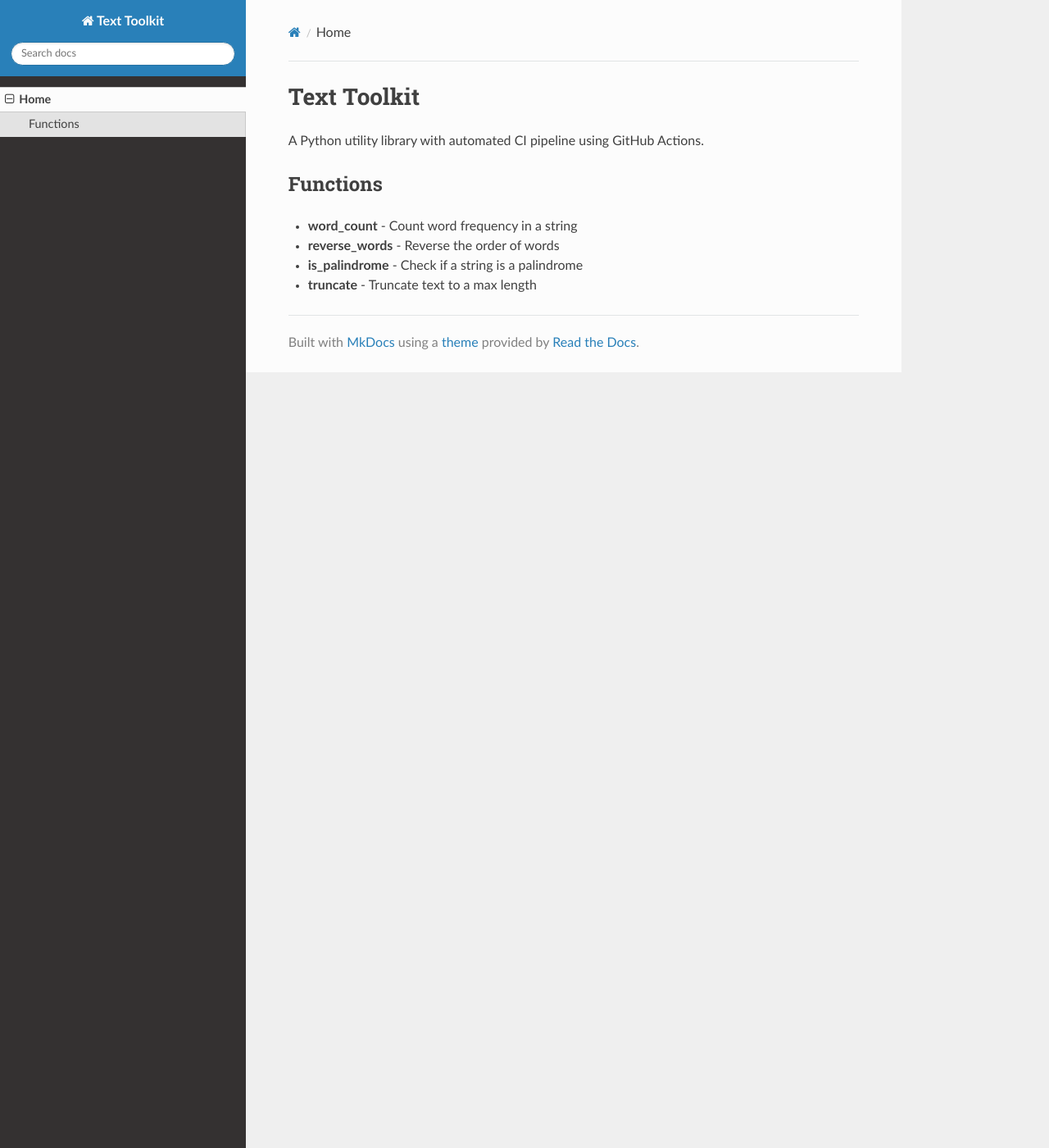
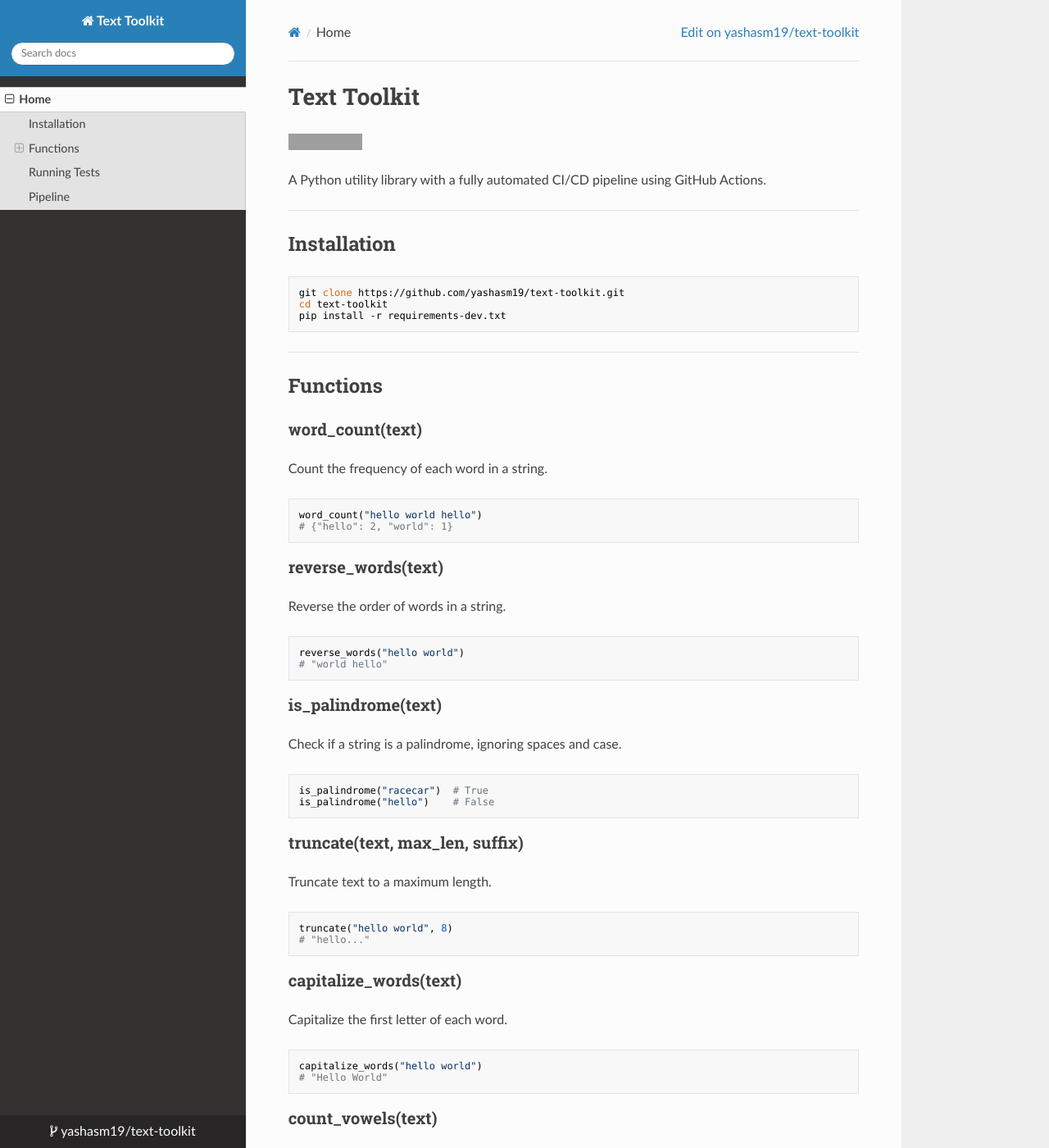
Before and after one commit to yashasm19/text-toolkit, an MkDocs documentation site: the page built from docs/index.md, in a window 1280 px wide and 1400 px high. Shown: the whole window at 82% size. Built offline with MkDocs 1.6.1, drawn with Linux system fonts in a browser that asks for light colours; nearby versions of some CDN libraries; some of the changed text lies outside the part shown; grey boxes are pictures that could not be loaded.

Commit message:
improve documentation site

````diff
--- a/docs/index.md
+++ b/docs/index.md
@@ -1,10 +1,93 @@
 # Text Toolkit
 
-A Python utility library with automated CI pipeline using GitHub Actions.
+![CI Pipeline](https://github.com/yashasm19/text-toolkit/actions/workflows/pipeline.yml/badge.svg)
+
+A Python utility library with a fully automated CI/CD pipeline using GitHub Actions.
+
+---
+
+## Installation
+
+```bash
+git clone https://github.com/yashasm19/text-toolkit.git
+cd text-toolkit
+pip install -r requirements-dev.txt
+```
+
+---
 
 ## Functions
 
-- **word_count** - Count word frequency in a string
-- **reverse_words** - Reverse the order of words
-- **is_palindrome** - Check if a string is a palindrome
-- **truncate** - Truncate text to a max length
+### word_count(text)
+Count the frequency of each word in a string.
+```python
+word_count("hello world hello")
+# {"hello": 2, "world": 1}
+```
+
+### reverse_words(text)
+Reverse the order of words in a string.
+```python
+reverse_words("hello world")
+# "world hello"
+```
+
+### is_palindrome(text)
+Check if a string is a palindrome, ignoring spaces and case.
+```python
+is_palindrome("racecar")  # True
+is_palindrome("hello")    # False
+```
+
+### truncate(text, max_len, suffix)
+Truncate text to a maximum length.
+```python
+truncate("hello world", 8)
+# "hello..."
+```
+
+### capitalize_words(text)
+Capitalize the first letter of each word.
+```python
+capitalize_words("hello world")
+# "Hello World"
+```
+
+### count_vowels(text)
+Count the number of vowels in a string.
+```python
+count_vowels("hello world")
+# 3
+```
+
+### remove_duplicates(text)
+Remove duplicate words while preserving order.
+```python
+remove_duplicates("hello world hello")
+# "hello world"
+```
+
+### slug(text)
+Convert text to a URL-friendly slug.
+```python
+slug("Hello World")
+# "hello-world"
+```
+
+---
+
+## Running Tests
+
+```bash
+pytest --cov=toolkit
+```
+
+## Pipeline
+
+Every push to main automatically runs:
+
+- Lint check with flake8
+- Unit tests on Python 3.10, 3.11, and 3.12
+- Code coverage enforcement (80% minimum)
+- Security scan with bandit
+- Documentation deployment to GitHub Pages
--- a/mkdocs.yml
+++ b/mkdocs.yml
@@ -1,6 +1,12 @@
 site_name: Text Toolkit
 site_description: A Python utility library with automated CI pipeline
+site_url: https://yashasm19.github.io/text-toolkit/
+repo_url: https://github.com/yashasm19/text-toolkit
+repo_name: yashasm19/text-toolkit
+
 nav:
   - Home: index.md
+
 theme:
   name: readthedocs
+  highlightjs: true
````
